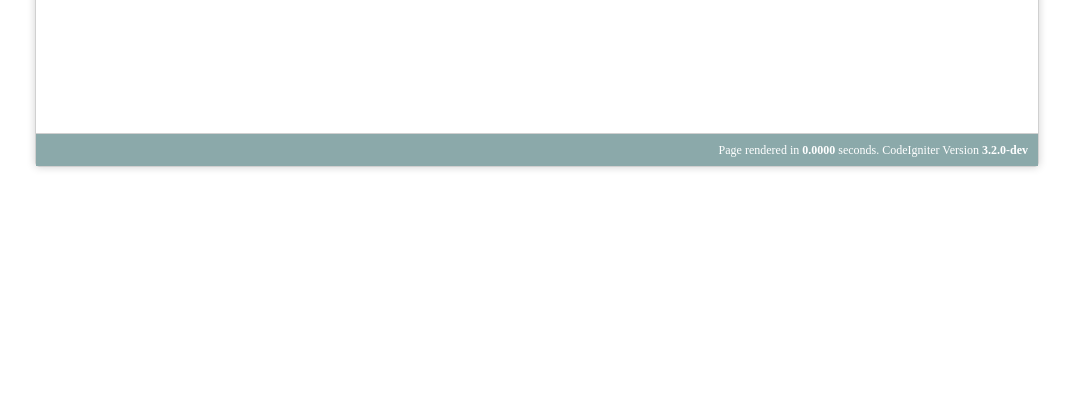
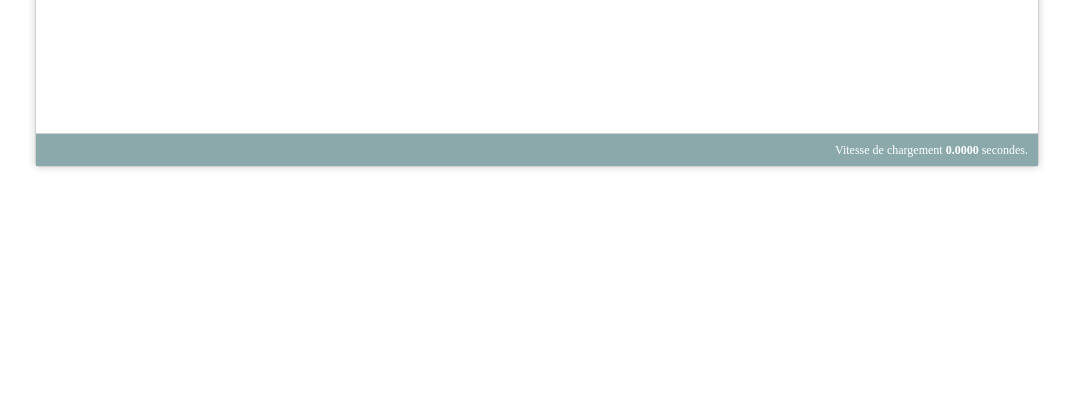
Before and after one commit to Mokui/BookOfFate, a CodeIgniter app: page /BookOfFate/index.php/welcome/index in a window 1280 px wide. Shown: the part 326-746 px from the top of the page, without its empty margins (103-1176 px from the left). Run offline with CodeIgniter, Linux system fonts and the light colour scheme; data that the repository does not hold is empty.

Commit message:
Fixing path css

```diff
--- a/application/views/path.php
+++ b/application/views/path.php
@@ -53,7 +53,7 @@ defined('BASEPATH') OR exit('No direct script access allowed');
 			</ul>
 		</div>
 
-		<p class="footer">Page rendered in <strong>{elapsed_time}</strong> seconds. <?php echo  (ENVIRONMENT === 'development') ?  'CodeIgniter Version <strong>' . CI_VERSION . '</strong>' : '' ?></p>
+		<p class="footer">Vitesse de chargement <strong>{elapsed_time}</strong> secondes.</p>
 	</div>
 </body>
 </html>
--- a/assets/css/path.css
+++ b/assets/css/path.css
@@ -102,13 +102,19 @@ p.footer {
 	color:black;
 }
 
+#body p{
+	font-weight: bold;
+	font-size: 1.2em;
+	color:black;
+}
+
 ul{
 
 	margin-top:15px;
 	margin-bottom:15px;
 	margin-right:15px;
 	margin-left:5px;
-	text-align:left;
+	text-align:left !important;
 }
 
 .emargeur{
```
Lines whose indentation alone changed are shown as unchanged.
